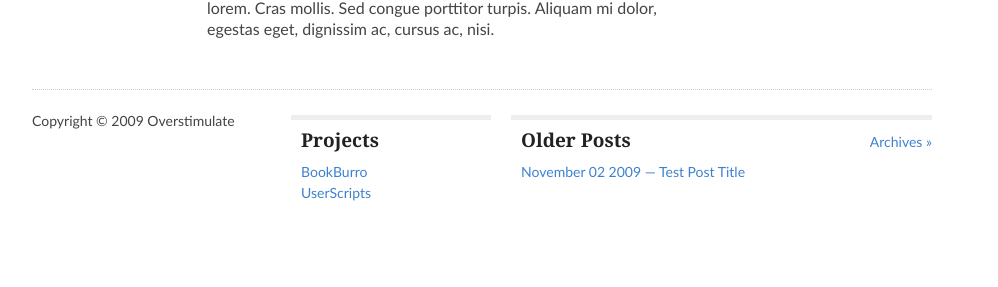
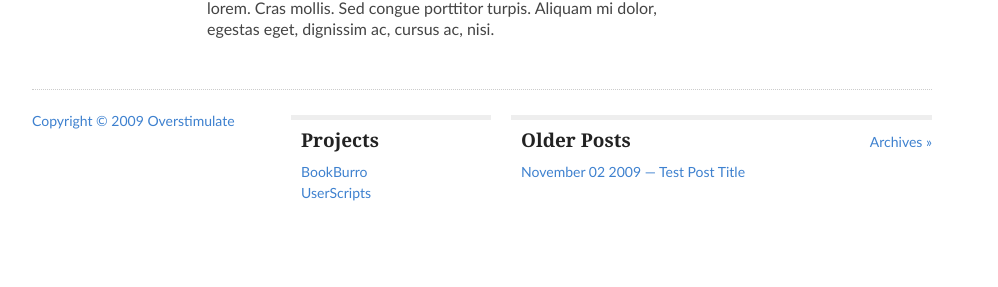
Before and after one commit to angst/angst.github.com, a Jekyll site: the page built from index.html, in a window 1280 px wide. Shown: the part 1408-1695 px from the top of the page, without its empty margins (158-1156 px from the left). Built offline with Jekyll 4.4.1, drawn with Linux system fonts in a browser that asks for light colours; Markdown is read by kramdown in place of the engine named in the settings; part of the change alters nothing that is shown.

```diff
--- a/_layouts/default.html
+++ b/_layouts/default.html
@@ -22,7 +22,7 @@
               {{content}}
             </div>
             <div id="footer">
-                <p class="copy">Copyright &copy; 2009 Overstimulate</p>
+                <p class="copy"><a href="http://creativecommons.org/licenses/by-sa/3.0/">Copyright &copy; 2009</a> <a href="http://overstimulate.com">Overstimulate</a></p>
                 <div class="footBlock">
                   <h3>Projects</h3>
                   <ul>
@@ -43,5 +43,15 @@
                 </div>
             </div>
         </div>
+        <script type="text/javascript">
+          var gaJsHost = (("https:" == document.location.protocol) ? "https://ssl." : "http://www.");
+          document.write(unescape("%3Cscript src='" + gaJsHost + "google-analytics.com/ga.js' type='text/javascript'%3E%3C/script%3E"));
+        </script>
+        <script type="text/javascript">
+          try {
+          var pageTracker = _gat._getTracker("UA-50927-10");
+          pageTracker._trackPageview();
+          } catch(err) {}
+        </script>
     </body>
 </html>
```
